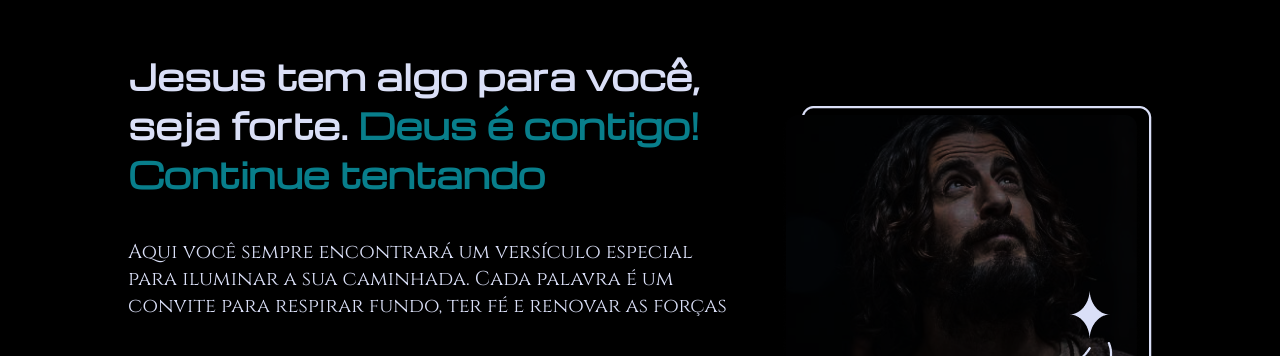
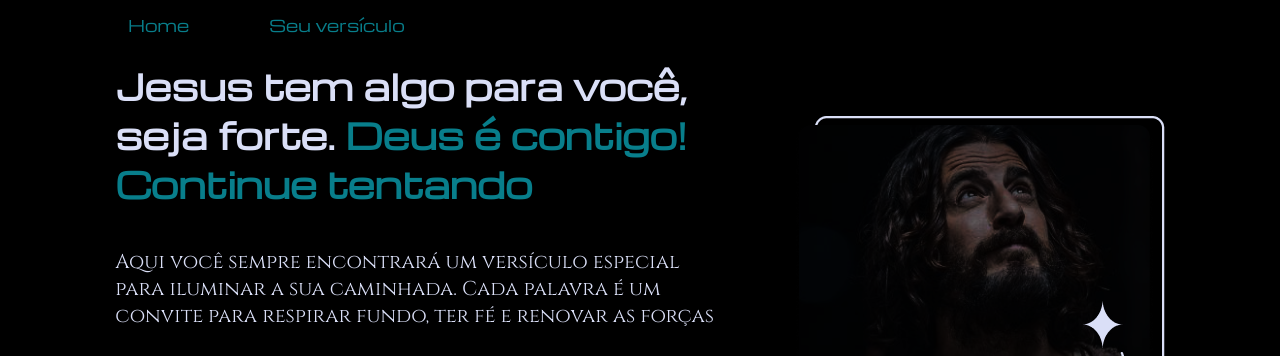
Before and after one commit to Lucastrovo/ProjetoBiblia, a plain HTML site: page index.html in a window 1280 px wide. Shown: the top 356 px of the page. Drawn offline with nearby package versions, Linux system fonts and the light colour scheme; a web font is replaced by a local one.

Commit message:
Atualizado cabecalho e cabecalho clicavel

```diff
--- a/index.html
+++ b/index.html
@@ -8,7 +8,12 @@
      <link rel="icon" type="image/png" href="ChatGPT Image 10_09_2025, 13_29_28.png"
 </head>
 <body>
-    <header></header>
+    <header class="cabecalho">
+        <nav class="cabeacalho__menu">
+            <a class="cabecalho__menu__link" href="index.html">Home</a>
+            <a class="cabecalho__menu__link" href="about.html">Seu versículo</a>
+        </nav>
+    </header>
     <main class="apresentacao">
         <section class="apresentacao__conteudo">
     <h1 class="apresentacao__conteudo__titulo">Jesus tem algo para você, seja forte. <strong class="titulo-destaque">Deus é contigo! Continue tentando</strong></h1>
--- a/style.css
+++ b/style.css
@@ -9,13 +9,38 @@ body {
     background-color:black;
     color: #DADFF7;
 }
+
+.cabecalho{
+  padding:1% 0% 0% 10%;
+}
+
+.cabeacalho__menu{
+      display: flex;
+      gap: 80px;
+
+    }
+
+
+    .cabecalho__menu__link{
+      font-family:"Michroma", sans-serif;
+      color: #087E8B;
+      font-weight: 300;
+      text-decoration: none;
+
+    }
+
+
+
+
+
+
 .titulo-destaque {
     color:#087E8B;
 
 }
 
 .apresentacao {
-    padding: 4% 10%;
+    padding: 2% 9%;
 display: flex;
 align-items: center;
 justify-content: space-between;
```
Also changed, not shown: about.html (added, +12 -0 lines).
